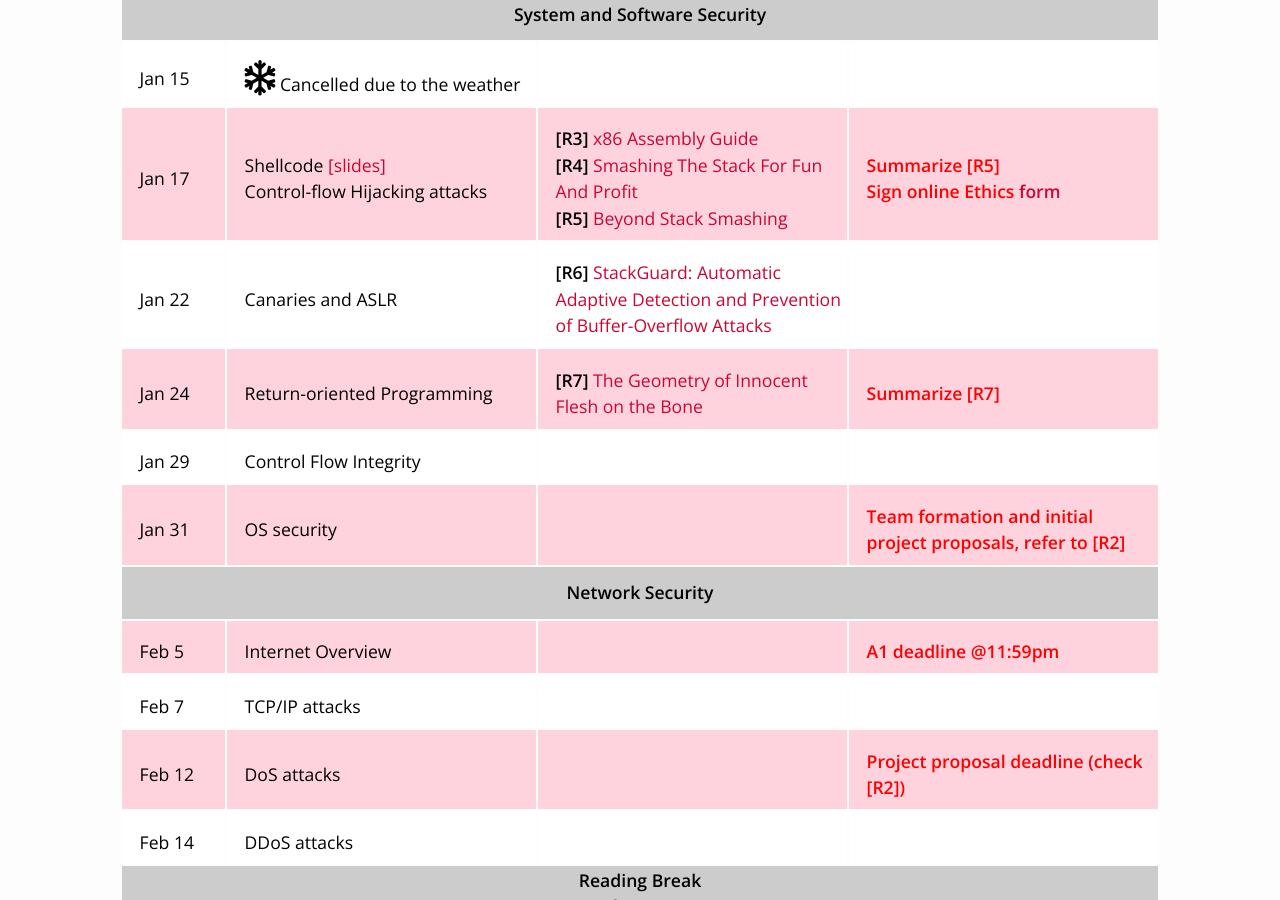
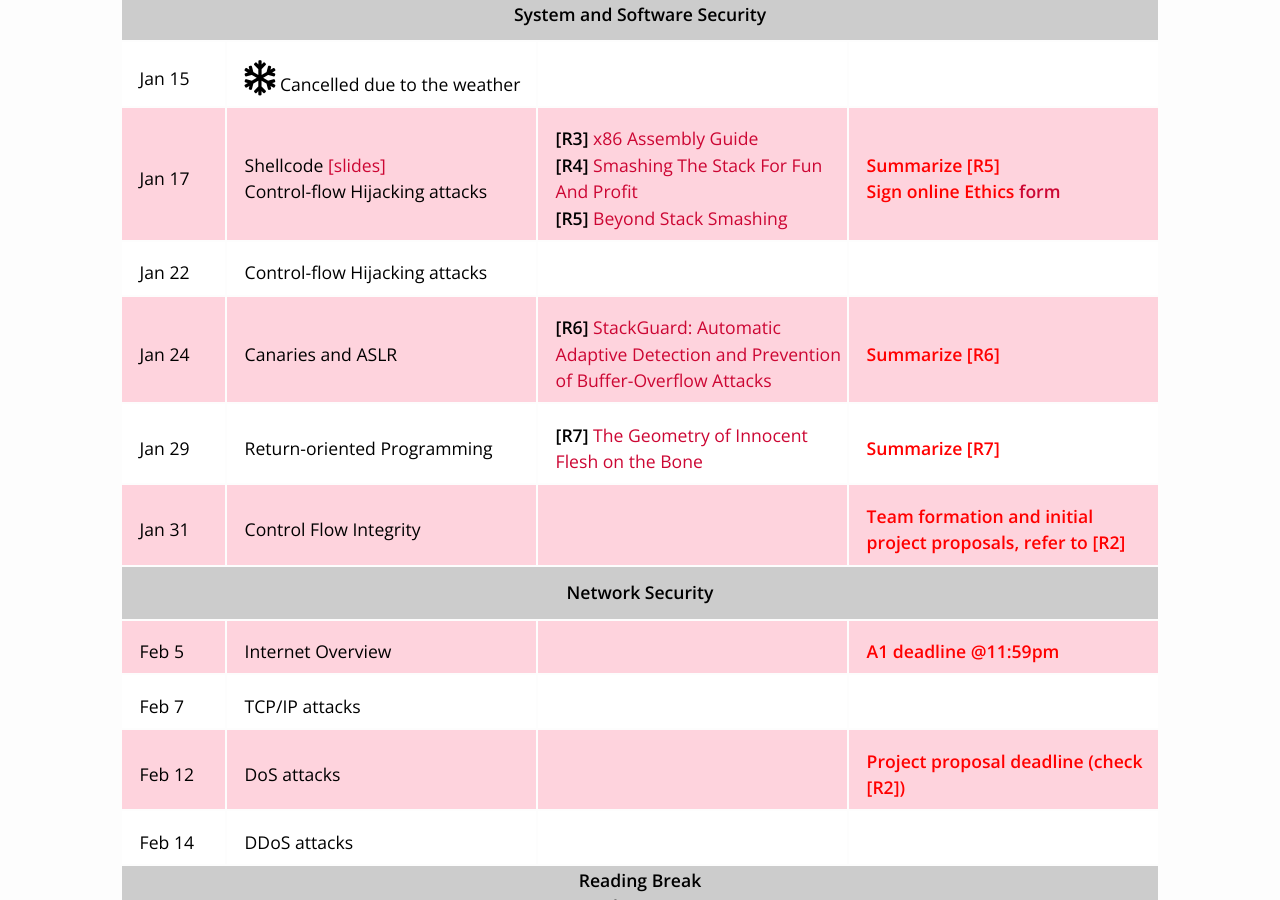
Before and after one commit to alik604/CMPT-479-System-Network-Security, a Jekyll site: the page built from schedule.md, in a window 1280 px wide and 900 px high, scrolled down 529 px. Built offline with Jekyll 4.4.1, drawn with Linux system fonts in a browser that asks for light colours; nearby versions of some CDN libraries.

Commit message:
Update lectures.yml

```diff
--- a/_data/lectures.yml
+++ b/_data/lectures.yml
@@ -57,23 +57,30 @@
   - title: Summarize [R5]
   - title: Sign online Ethics <a href="https://forms.gle/XzRogNnLaZLf6GEm7" target="_blank">form</a>
 
+- title: Control-flow Hijacking attacks
+  index: 5
+  date: Jan 22
+  #filename: Untitled
+  description: ""
+
+  # deadlines:
+
 - title: Canaries and ASLR
   index: 5
-  date: Jan 22
+  date: Jan 24
   #filename: Untitled
   description: ""
   readings:
   - title: "StackGuard: Automatic Adaptive Detection and Prevention of Buffer-Overflow Attacks"
     url: "/reading/stackguard.pdf"
     ref: R6
-  # deadlines:
-
-
+  deadlines:
+  - title: Summarize [R6]
 
 - title: Return-oriented Programming
   #filename: Untitled
   index: 6
-  date: Jan 24
+  date: Jan 29
   description: ""
   readings:
   - title: The Geometry of Innocent Flesh on the Bone
@@ -84,9 +91,12 @@
 
 - title: Control Flow Integrity
   index: 7
-  date: Jan 29
+  date: Jan 31
   #filename: Untitled
   description: ""
+  deadlines:
+  #- title: Quiz 1
+  - title: Team formation and initial project proposals, refer to [R2]
 
 #  readings:
 #  - title: ""
@@ -96,14 +106,12 @@
 #  - title: ""
 
 
-- title: OS security
+#- title: OS security
   #filename: Untitled
-  index: 8
-  date: Jan 31
-  description: "Principle of least privilege, beyond buffer overflows, Set-UUID attack, Shellshock attack"
-  deadlines:
-  #- title: Quiz 1
-  - title: Team formation and initial project proposals, refer to [R2]
+#  index: 8
+#  date: Jan 31
+#  description: "Principle of least privilege, beyond buffer overflows, Set-UUID attack, Shellshock attack"
+
 
 
 #- title: OS security
```
